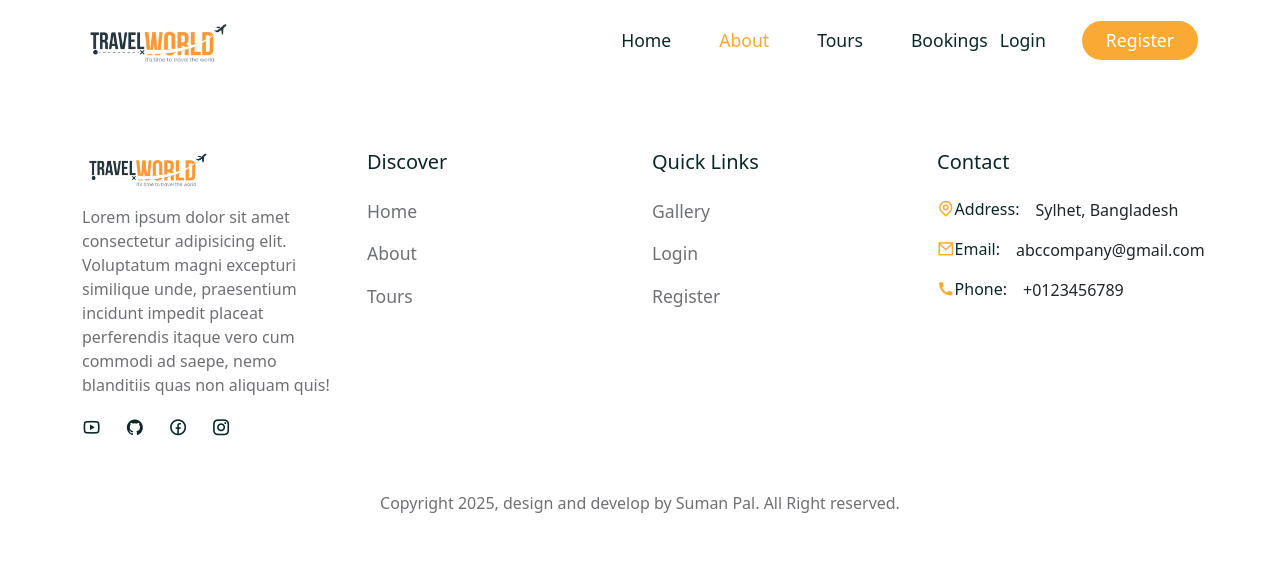
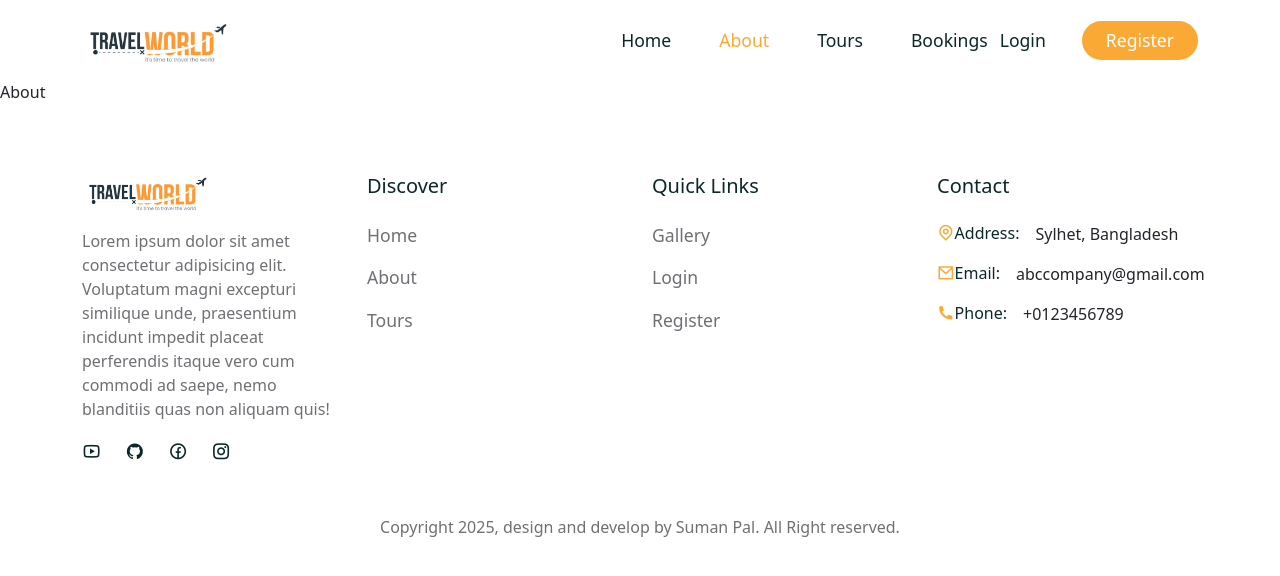
Before and after one commit to Suman7490/triptravel, a React (Create React App) app in the folder client/: page /about in a window 1280 px wide. Shown: the top 576 px of the page. Built offline with nearby package versions, Linux system fonts and the light colour scheme; a web font is replaced by a local one.

Commit message:
added about us page

```diff
--- /dev/null
+++ b/client/src/pages/About.jsx
@@ -0,0 +1,9 @@
+import React from 'react'
+
+const About = () => {
+    return (
+        <div>About</div>
+    )
+}
+
+export default About
--- a/client/src/router/Routers.js
+++ b/client/src/router/Routers.js
@@ -8,6 +8,7 @@
 import TourDetails from './../pages/TourDetails'
 import ThankYou from '../pages/ThankYou'
 import AllBookings from '../pages/AllBookings'
+import About from '../pages/About'
 
 const Routers = () => {
 
@@ -15,6 +16,7 @@
     <Routes>
       <Route path='/' element={<Navigate to='/home' />} />
       <Route path='/home' element={<Home />} />
+      <Route path='/about' element={<About />} />
       <Route path='/tours' element={<Tours />} />
       <Route path='/bookings' element={<AllBookings />} />
       <Route path='/tour/:id' element={<TourDetails />} />
```
